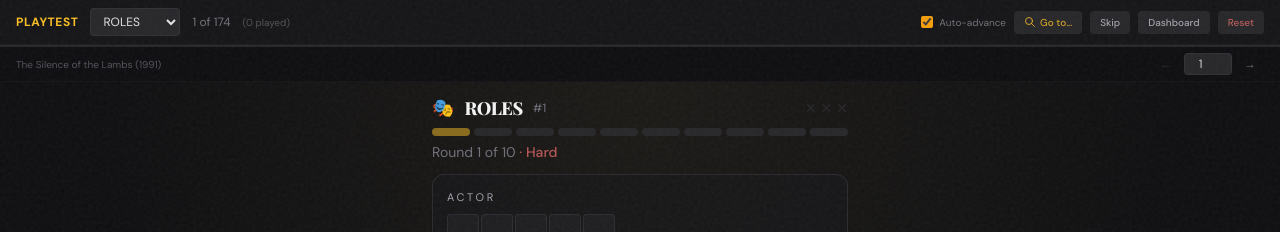
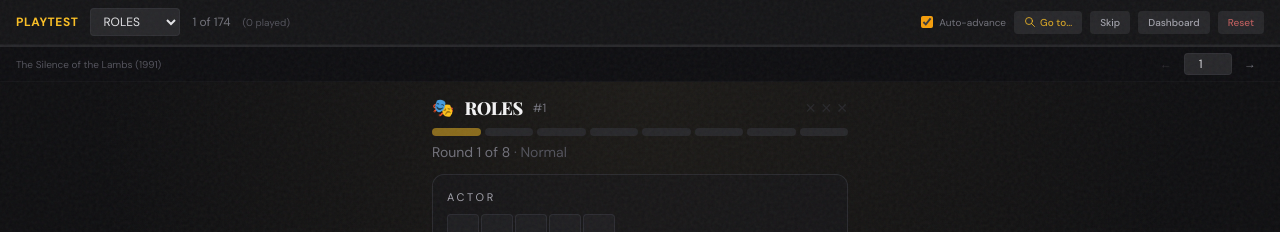
Before and after one commit to Matcheswon/MovieGames, a Next.js app: page /playtest in a window 1280 px wide. Shown: the top 232 px of the page. Built offline with nearby package versions, Linux system fonts and the light colour scheme.

Commit message:
roles game logic

```diff
--- a/src/components/roles/RolesGame.tsx
+++ b/src/components/roles/RolesGame.tsx
@@ -150,7 +150,7 @@ export default function RolesGame({ puzzle, puzzleNumber, dateKey, playtestMode,
   const uniqueLetterCount = new Set(
     [...puzzle.actor, ...puzzle.character].filter(ch => isGuessableChar(ch)).map(ch => normalizeLetter(ch))
   ).size;
-  const isHard = puzzle.difficulty === "hard" || uniqueLetterCount >= 14;
+  const isHard = puzzle.difficulty === "hard";
   const MAX_ROUNDS = maxRoundsProp ?? (isHard ? 10 : DEFAULT_MAX_ROUNDS);
   const router = useRouter();
   const [screen, setScreen] = useState<"start" | "playing" | "solved" | "failed">("start");
--- a/src/data/roles.json
+++ b/src/data/roles.json
@@ -13,8 +13,7 @@
     "movie": "Forrest Gump",
     "year": 1994,
     "popularity": 10,
-    "characterPopularity": 10,
-    "difficulty": "hard"
+    "characterPopularity": 10
   },
   {
     "actor": "HEATH LEDGER",
@@ -23,8 +22,7 @@
     "year": 2008,
     "easter_egg": "Why so serious?",
     "popularity": 9,
-    "characterPopularity": 9,
-    "difficulty": "easy"
+    "characterPopularity": 9
   },
   {
     "actor": "BRAD PITT",
@@ -57,8 +55,7 @@
     "movie": "Raiders of the Lost Ark",
     "year": 1981,
     "popularity": 9,
-    "characterPopularity": 10,
-    "difficulty": "easy"
+    "characterPopularity": 10
   },
   {
     "actor": "MERYL STREEP",
@@ -150,8 +147,7 @@
     "movie": "Dr. No",
     "year": 1962,
     "popularity": 9,
-    "characterPopularity": 10,
-    "difficulty": "easy"
+    "characterPopularity": 10
   },
   {
     "actor": "JANE FONDA",
@@ -192,8 +188,7 @@
     "movie": "Titanic",
     "year": 1997,
     "popularity": 9,
-    "characterPopularity": 5,
-    "difficulty": "easy"
+    "characterPopularity": 5
   },
   {
     "actor": "JOHNNY DEPP",
@@ -218,8 +213,7 @@
     "movie": "Harry Potter and the Philosopher's Stone",
     "year": 2001,
     "popularity": 9,
-    "characterPopularity": 9,
-    "difficulty": "easy"
+    "characterPopularity": 9
   },
   {
     "actor": "LUPITA NYONG'O",
@@ -381,8 +375,7 @@
     "movie": "The Silence of the Lambs",
     "year": 1991,
     "popularity": 9,
-    "characterPopularity": 9,
-    "difficulty": "hard"
+    "characterPopularity": 9
   },
   {
     "actor": "RUSSELL CROWE",
@@ -399,8 +392,7 @@
     "movie": "Die Hard",
     "year": 1988,
     "popularity": 9,
-    "characterPopularity": 8,
-    "difficulty": "hard"
+    "characterPopularity": 8
   },
   {
     "actor": "SYLVESTER STALLONE",
@@ -416,8 +408,7 @@
     "movie": "Breakfast at Tiffany's",
     "year": 1961,
     "popularity": 9,
-    "characterPopularity": 8,
-    "difficulty": "hard"
+    "characterPopularity": 8
   },
   {
     "actor": "MEG RYAN",
@@ -459,8 +450,7 @@
     "movie": "Mission: Impossible",
     "year": 1996,
     "popularity": 9,
-    "characterPopularity": 8,
-    "difficulty": "easy"
+    "characterPopularity": 8
   },
   {
     "actor": "MEL GIBSON",
@@ -485,8 +475,7 @@
     "movie": "Spider-Man",
     "year": 2002,
     "popularity": 9,
-    "characterPopularity": 10,
-    "difficulty": "hard"
+    "characterPopularity": 10
   },
   {
     "actor": "ROBERT DOWNEY JR",
@@ -546,8 +535,7 @@
     "movie": "Willy Wonka & the Chocolate Factory",
     "year": 1971,
     "popularity": 9,
-    "characterPopularity": 10,
-    "difficulty": "easy"
+    "characterPopularity": 10
   },
   {
     "actor": "PETER SELLERS",
@@ -582,8 +570,7 @@
     "movie": "The Ten Commandments",
     "year": 1956,
     "popularity": 8,
-    "characterPopularity": 9,
-    "difficulty": "easy"
+    "characterPopularity": 9
   },
   {
     "actor": "ELIZABETH TAYLOR",
@@ -599,8 +586,7 @@
     "movie": "True Grit",
     "year": 1969,
     "popularity": 8,
-    "characterPopularity": 5,
-    "difficulty": "hard"
+    "characterPopularity": 5
   },
   {
     "actor": "HARRISON FORD",
@@ -617,8 +603,7 @@
     "movie": "Beverly Hills Cop",
     "year": 1984,
     "popularity": 8,
-    "characterPopularity": 6,
-    "difficulty": "hard"
+    "characterPopularity": 6
   },
   {
     "actor": "LEONARDO DICAPRIO",
@@ -642,8 +627,7 @@
     "movie": "Pirates of the Caribbean: The Curse of the Black Pearl",
     "year": 2003,
     "popularity": 9,
-    "characterPopularity": 9,
-    "difficulty": "hard"
+    "characterPopularity": 9
   },
   {
     "actor": "ORLANDO BLOOM",
@@ -729,8 +713,7 @@
     "movie": "To Kill a Mockingbird",
     "year": 1962,
     "popularity": 9,
-    "characterPopularity": 8,
-    "difficulty": "hard"
+    "characterPopularity": 8
   },
   {
     "actor": "JULIE ANDREWS",
@@ -738,8 +721,7 @@
     "movie": "The Sound of Music",
     "year": 1965,
     "popularity": 9,
-    "characterPopularity": 7,
-    "difficulty": "hard"
+    "characterPopularity": 7
   },
   {
     "actor": "GEENA DAVIS",
@@ -885,8 +867,7 @@
     "movie": "Doctor Strange",
     "year": 2016,
     "popularity": 8,
-    "characterPopularity": 8,
-    "difficulty": "hard"
+    "characterPopularity": 8
   },
   {
     "actor": "CATE BLANCHETT",
@@ -912,8 +893,7 @@
     "movie": "The Force Awakens",
     "year": 2015,
     "popularity": 9,
-    "characterPopularity": 8,
-    "difficulty": "easy"
+    "characterPopularity": 8
   },
   {
     "actor": "OLIVIA COLMAN",
@@ -974,8 +954,7 @@
     "movie": "Bohemian Rhapsody",
     "year": 2018,
     "popularity": 9,
-    "characterPopularity": 9,
-    "difficulty": "easy"
+    "characterPopularity": 9
   },
   {
     "actor": "ADRIEN BRODY",
@@ -1247,8 +1226,7 @@
     "movie": "Captain Marvel",
     "year": 2019,
     "popularity": 9,
-    "characterPopularity": 7,
-    "difficulty": "easy"
+    "characterPopularity": 7
   },
   {
     "actor": "CYNTHIA ERIVO",
@@ -1282,8 +1260,7 @@
     "movie": "The Terminator",
     "year": 1984,
     "popularity": 10,
-    "characterPopularity": 8,
-    "difficulty": "hard"
+    "characterPopularity": 8
   },
   {
     "actor": "JULIA ROBERTS",
@@ -1309,8 +1286,7 @@
     "movie": "Aladdin",
     "year": 1992,
     "popularity": 10,
-    "characterPopularity": 9,
-    "difficulty": "easy"
+    "characterPopularity": 9
   },
   {
     "actor": "JENNIFER LAWRENCE",
@@ -1318,8 +1294,7 @@
     "movie": "The Hunger Games",
     "year": 2012,
     "popularity": 9,
-    "characterPopularity": 8,
-    "difficulty": "hard"
+    "characterPopularity": 8
   },
   {
     "actor": "ALAN RICKMAN",
@@ -1403,8 +1378,7 @@
     "movie": "The Avengers",
     "year": 2012,
     "popularity": 9,
-    "characterPopularity": 8,
-    "difficulty": "hard"
+    "characterPopularity": 8
   },
   {
     "actor": "BILL MURRAY",
@@ -1412,8 +1386,7 @@
     "movie": "Ghostbusters",
     "year": 1984,
     "popularity": 8,
-    "characterPopularity": 6,
-    "difficulty": "hard"
+    "characterPopularity": 6
   },
   {
     "actor": "CHRIS HEMSWORTH",
@@ -1462,8 +1435,7 @@
     "movie": "Star Wars",
     "year": 1977,
     "popularity": 10,
-    "characterPopularity": 10,
-    "difficulty": "easy"
+    "characterPopularity": 10
   },
   {
     "actor": "DANIEL CRAIG",
@@ -1498,8 +1470,7 @@
     "movie": "Star Wars",
     "year": 1977,
     "popularity": 10,
-    "characterPopularity": 10,
-    "difficulty": "easy"
+    "characterPopularity": 10
   },
   {
     "actor": "VAL KILMER",
```
Also changed, not shown: scripts/seed-puzzles.mjs (+8 -30 lines).
